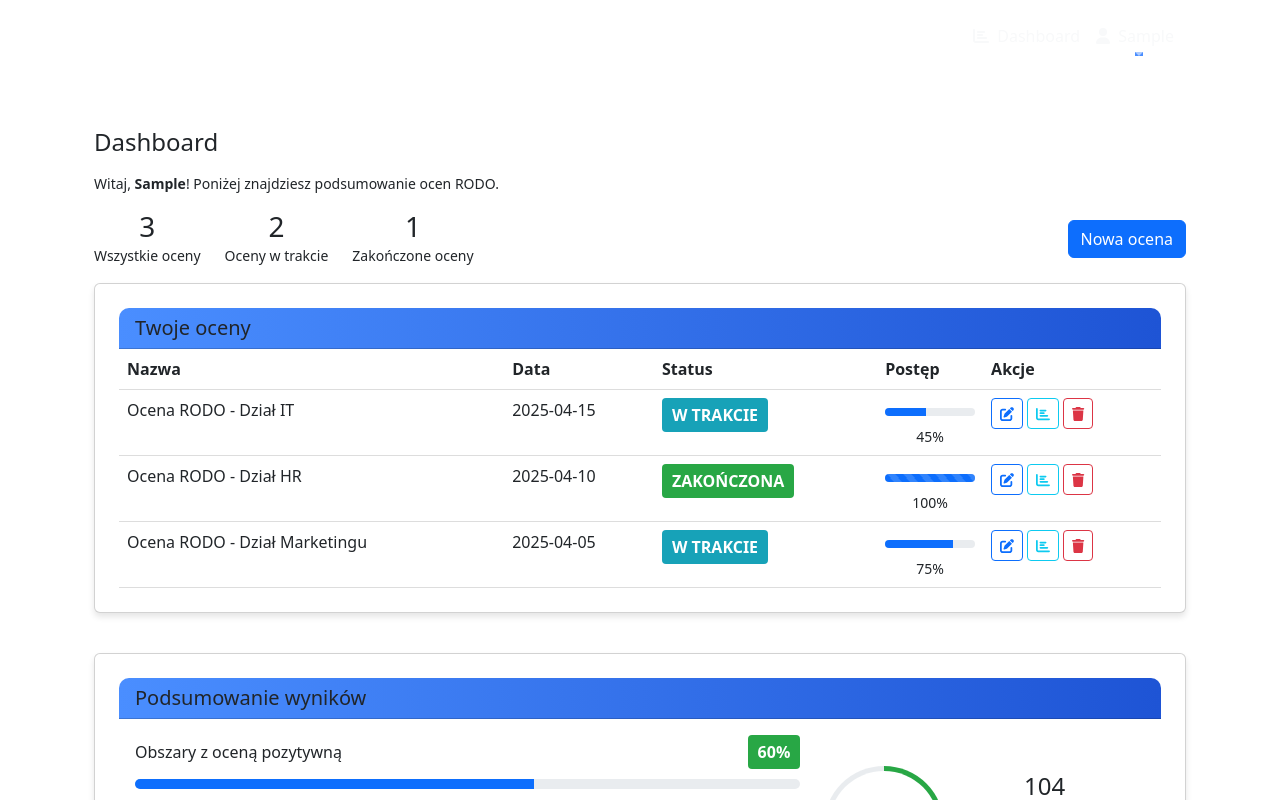
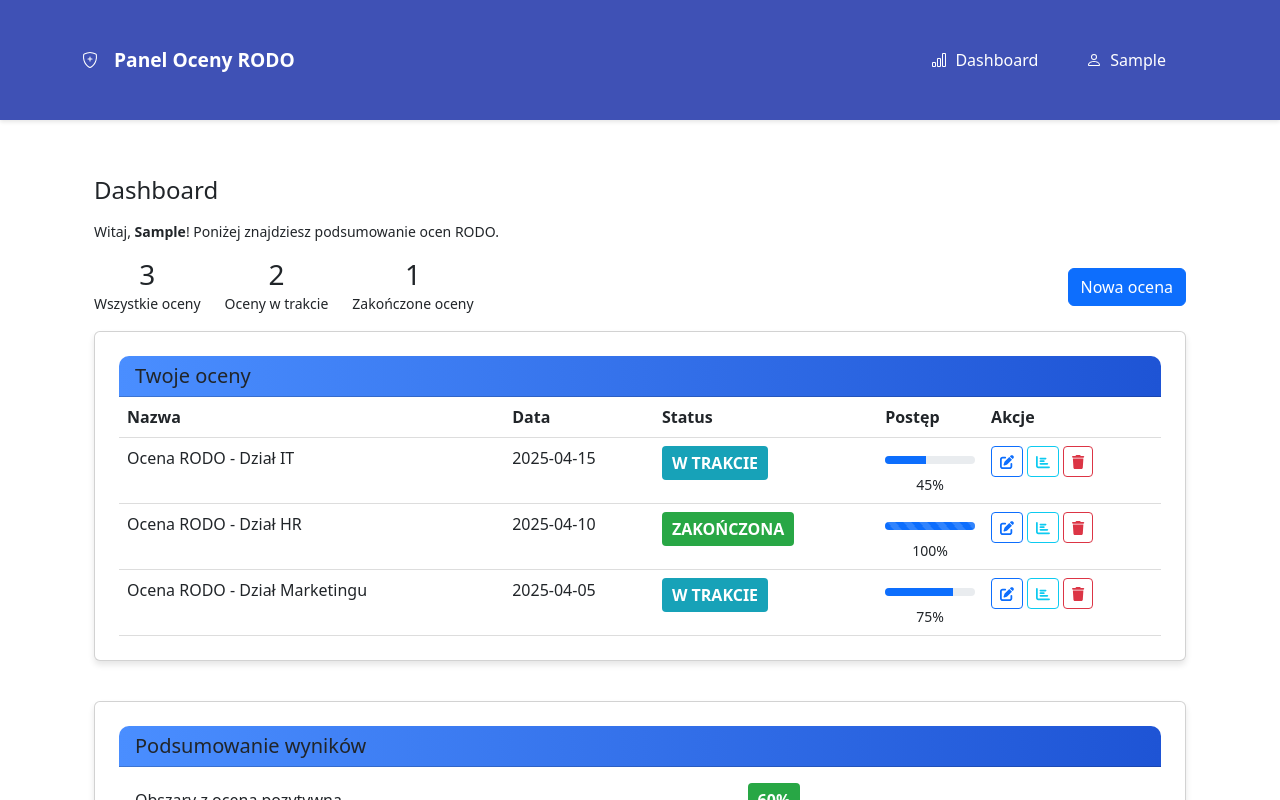
Before and after one commit to optiq-ai/rodo, a React (Create React App) app in the folder frontend/: page / in a window 1280 px wide. Both pictures are taken after typing "Sample", "Sample123" into the empty fields and a click on the button "Zaloguj się". Shown: the top 800 px of the page. Built offline with nearby package versions, Linux system fonts and the light colour scheme.

Commit message:
Poprawiono miganie komponentów dashboardu i widoczność navbaru

```diff
--- a/frontend/src/components/layout/Header.jsx
+++ b/frontend/src/components/layout/Header.jsx
@@ -1,9 +1,6 @@
 import React from 'react';
-import { Navbar, Nav, Container, NavDropdown } from 'react-bootstrap';
 import { Link, useNavigate } from 'react-router-dom';
 import { useAuth } from '../../hooks/useAuth';
-import { FontAwesomeIcon } from '@fortawesome/react-fontawesome';
-import { faUser, faCog, faSignOutAlt, faShieldAlt, faChartBar, faCreditCard } from '@fortawesome/free-solid-svg-icons';
 
 const Header = () => {
   const { currentUser, logout } = useAuth();
@@ -18,53 +15,105 @@ const Header = () => {
     }
   };
 
+  // Ikony zaimplementowane jako komponenty SVG
+  const ShieldIcon = () => (
+    <svg xmlns="http://www.w3.org/2000/svg" width="16" height="16" fill="currentColor" viewBox="0 0 16 16" className="icon">
+      <path d="M5.338 1.59a61.44 61.44 0 0 0-2.837.856.481.481 0 0 0-.328.39c-.554 4.157.726 7.19 2.253 9.188a10.725 10.725 0 0 0 2.287 2.233c.346.244.652.42.893.533.12.057.218.095.293.118a.55.55 0 0 0 .101.025.615.615 0 0 0 .1-.025c.076-.023.174-.061.294-.118.24-.113.547-.29.893-.533a10.726 10.726 0 0 0 2.287-2.233c1.527-1.997 2.807-5.031 2.253-9.188a.48.48 0 0 0-.328-.39c-.651-.213-1.75-.56-2.837-.855C9.552 1.29 8.531 1.067 8 1.067c-.53 0-1.552.223-2.662.524zM5.072.56C6.157.265 7.31 0 8 0s1.843.265 2.928.56c1.11.3 2.229.655 2.887.87a1.54 1.54 0 0 1 1.044 1.262c.596 4.477-.787 7.795-2.465 9.99a11.775 11.775 0 0 1-2.517 2.453 7.159 7.159 0 0 1-1.048.625c-.28.132-.581.24-.829.24s-.548-.108-.829-.24a7.158 7.158 0 0 1-1.048-.625 11.777 11.777 0 0 1-2.517-2.453C1.928 10.487.545 7.169 1.141 2.692A1.54 1.54 0 0 1 2.185 1.43 62.456 62.456 0 0 1 5.072.56z"/>
+      <path d="M8 4.5a.5.5 0 0 1 .5.5v1.5H10a.5.5 0 0 1 0 1H8.5V9a.5.5 0 0 1-1 0V7.5H6a.5.5 0 0 1 0-1h1.5V5a.5.5 0 0 1 .5-.5z"/>
+    </svg>
+  );
+
+  const ChartIcon = () => (
+    <svg xmlns="http://www.w3.org/2000/svg" width="16" height="16" fill="currentColor" viewBox="0 0 16 16" className="icon">
+      <path d="M4 11H2v3h2v-3zm5-4H7v7h2V7zm5-5v12h-2V2h2zm-2-1a1 1 0 0 0-1 1v12a1 1 0 0 0 1 1h2a1 1 0 0 0 1-1V2a1 1 0 0 0-1-1h-2zM6 7a1 1 0 0 1 1-1h2a1 1 0 0 1 1 1v7a1 1 0 0 1-1 1H7a1 1 0 0 1-1-1V7zm-5 4a1 1 0 0 1 1-1h2a1 1 0 0 1 1 1v3a1 1 0 0 1-1 1H2a1 1 0 0 1-1-1v-3z"/>
+    </svg>
+  );
+
+  const UserIcon = () => (
+    <svg xmlns="http://www.w3.org/2000/svg" width="16" height="16" fill="currentColor" viewBox="0 0 16 16" className="icon">
+      <path d="M8 8a3 3 0 1 0 0-6 3 3 0 0 0 0 6zm2-3a2 2 0 1 1-4 0 2 2 0 0 1 4 0zm4 8c0 1-1 1-1 1H3s-1 0-1-1 1-4 6-4 6 3 6 4zm-1-.004c-.001-.246-.154-.986-.832-1.664C11.516 10.68 10.289 10 8 10c-2.29 0-3.516.68-4.168 1.332-.678.678-.83 1.418-.832 1.664h10z"/>
+    </svg>
+  );
+
+  const CogIcon = () => (
+    <svg xmlns="http://www.w3.org/2000/svg" width="16" height="16" fill="currentColor" viewBox="0 0 16 16" className="icon">
+      <path d="M8 4.754a3.246 3.246 0 1 0 0 6.492 3.246 3.246 0 0 0 0-6.492zM5.754 8a2.246 2.246 0 1 1 4.492 0 2.246 2.246 0 0 1-4.492 0z"/>
+      <path d="M9.796 1.343c-.527-1.79-3.065-1.79-3.592 0l-.094.319a.873.873 0 0 1-1.255.52l-.292-.16c-1.64-.892-3.433.902-2.54 2.541l.159.292a.873.873 0 0 1-.52 1.255l-.319.094c-1.79.527-1.79 3.065 0 3.592l.319.094a.873.873 0 0 1 .52 1.255l-.16.292c-.892 1.64.901 3.434 2.541 2.54l.292-.159a.873.873 0 0 1 1.255.52l.094.319c.527 1.79 3.065 1.79 3.592 0l.094-.319a.873.873 0 0 1 1.255-.52l.292.16c1.64.893 3.434-.902 2.54-2.541l-.159-.292a.873.873 0 0 1 .52-1.255l.319-.094c1.79-.527 1.79-3.065 0-3.592l-.319-.094a.873.873 0 0 1-.52-1.255l.16-.292c.893-1.64-.902-3.433-2.541-2.54l-.292.159a.873.873 0 0 1-1.255-.52l-.094-.319zm-2.633.283c.246-.835 1.428-.835 1.674 0l.094.319a1.873 1.873 0 0 0 2.693 1.115l.291-.16c.764-.415 1.6.42 1.184 1.185l-.159.292a1.873 1.873 0 0 0 1.116 2.692l.318.094c.835.246.835 1.428 0 1.674l-.319.094a1.873 1.873 0 0 0-1.115 2.693l.16.291c.415.764-.42 1.6-1.185 1.184l-.291-.159a1.873 1.873 0 0 0-2.693 1.116l-.094.318c-.246.835-1.428.835-1.674 0l-.094-.319a1.873 1.873 0 0 0-2.692-1.115l-.292.16c-.764.415-1.6-.42-1.184-1.185l.159-.291A1.873 1.873 0 0 0 1.945 8.93l-.319-.094c-.835-.246-.835-1.428 0-1.674l.319-.094A1.873 1.873 0 0 0 3.06 4.377l-.16-.292c-.415-.764.42-1.6 1.185-1.184l.292.159a1.873 1.873 0 0 0 2.692-1.115l.094-.319z"/>
+    </svg>
+  );
+
+  const CreditCardIcon = () => (
+    <svg xmlns="http://www.w3.org/2000/svg" width="16" height="16" fill="currentColor" viewBox="0 0 16 16" className="icon">
+      <path d="M0 4a2 2 0 0 1 2-2h12a2 2 0 0 1 2 2v8a2 2 0 0 1-2 2H2a2 2 0 0 1-2-2V4zm2-1a1 1 0 0 0-1 1v1h14V4a1 1 0 0 0-1-1H2zm13 4H1v5a1 1 0 0 0 1 1h12a1 1 0 0 0 1-1V7z"/>
+      <path d="M2 10a1 1 0 0 1 1-1h1a1 1 0 0 1 1 1v1a1 1 0 0 1-1 1H3a1 1 0 0 1-1-1v-1z"/>
+    </svg>
+  );
+
+  const SignOutIcon = () => (
+    <svg xmlns="http://www.w3.org/2000/svg" width="16" height="16" fill="currentColor" viewBox="0 0 16 16" className="icon">
+      <path fillRule="evenodd" d="M10 12.5a.5.5 0 0 1-.5.5h-8a.5.5 0 0 1-.5-.5v-9a.5.5 0 0 1 .5-.5h8a.5.5 0 0 1 .5.5v2a.5.5 0 0 0 1 0v-2A1.5 1.5 0 0 0 9.5 2h-8A1.5 1.5 0 0 0 0 3.5v9A1.5 1.5 0 0 0 1.5 14h8a1.5 1.5 0 0 0 1.5-1.5v-2a.5.5 0 0 0-1 0v2z"/>
+      <path fillRule="evenodd" d="M15.854 8.354a.5.5 0 0 0 0-.708l-3-3a.5.5 0 0 0-.708.708L14.293 7.5H5.5a.5.5 0 0 0 0 1h8.793l-2.147 2.146a.5.5 0 0 0 .708.708l3-3z"/>
+    </svg>
+  );
+
   return (
     <header className="app-header">
-      <Container>
-        <Navbar expand="lg" variant="dark" className="p-0">
-          <Navbar.Brand as={Link} to={currentUser ? '/dashboard' : '/'} className="d-flex align-items-center">
-            <FontAwesomeIcon icon={faShieldAlt} className="me-2" />
-            <span className="app-title">Panel Oceny RODO</span>
-          </Navbar.Brand>
-          <Navbar.Toggle aria-controls="basic-navbar-nav" />
-          <Navbar.Collapse id="basic-navbar-nav">
-            <Nav className="ms-auto">
+      <div className="container">
+        <nav className="navbar">
+          <div className="navbar-brand">
+            <Link to={currentUser ? '/dashboard' : '/'} className="brand-link">
+              <ShieldIcon />
+              <span className="app-title">Panel Oceny RODO</span>
+            </Link>
+          </div>
+
+          <input type="checkbox" id="navbar-toggle-checkbox" className="navbar-toggle-checkbox" />
+          <label htmlFor="navbar-toggle-checkbox" className="navbar-toggle-label">
+            <span></span>
+          </label>
+
+          <div className="navbar-menu">
+            <div className="navbar-end">
               {currentUser ? (
                 <>
-                  <Nav.Link as={Link} to="/dashboard" className="text-light">
-                    <FontAwesomeIcon icon={faChartBar} className="me-1" /> Dashboard
-                  </Nav.Link>
-                  <NavDropdown
-                    title={
-                      <span className="text-light">
-                        <FontAwesomeIcon icon={faUser} className="me-1" /> {currentUser.username}
-                      </span>
-                    }
-                    id="basic-nav-dropdown"
-                    align="end"
-                  >
-                    <NavDropdown.Item as={Link} to="/settings">
-                      <FontAwesomeIcon icon={faCog} className="me-2" /> Ustawienia
-                    </NavDropdown.Item>
-                    <NavDropdown.Item as={Link} to="/settings/subscription">
-                      <FontAwesomeIcon icon={faCreditCard} className="me-2" /> Subskrypcja
-                    </NavDropdown.Item>
-                    <NavDropdown.Divider />
-                    <NavDropdown.Item onClick={handleLogout}>
-                      <FontAwesomeIcon icon={faSignOutAlt} className="me-2" /> Wyloguj
-                    </NavDropdown.Item>
-                  </NavDropdown>
+                  <Link to="/dashboard" className="navbar-item">
+                    <ChartIcon />
+                    <span>Dashboard</span>
+                  </Link>
+
+                  <div className="navbar-item has-dropdown">
+                    <div className="navbar-link">
+                      <UserIcon />
+                      <span>{currentUser.username}</span>
+                    </div>
+
+                    <div className="navbar-dropdown">
+                      <Link to="/settings" className="dropdown-item">
+                        <CogIcon />
+                        <span>Ustawienia</span>
+                      </Link>
+                      <Link to="/settings/subscription" className="dropdown-item">
+                        <CreditCardIcon />
+                        <span>Subskrypcja</span>
+                      </Link>
+                      <div className="dropdown-divider"></div>
+                      <button onClick={handleLogout} className="dropdown-item">
+                        <SignOutIcon />
+                        <span>Wyloguj</span>
+                      </button>
+                    </div>
+                  </div>
                 </>
               ) : (
                 <>
-                  <Nav.Link as={Link} to="/login" className="text-light">Logowanie</Nav.Link>
-                  <Nav.Link as={Link} to="/register" className="text-light">Rejestracja</Nav.Link>
+                  <Link to="/login" className="navbar-item">Logowanie</Link>
+                  <Link to="/register" className="navbar-item">Rejestracja</Link>
                 </>
               )}
-            </Nav>
-          </Navbar.Collapse>
-        </Navbar>
-      </Container>
+            </div>
+          </div>
+        </nav>
+      </div>
     </header>
   );
 };
--- a/frontend/src/index.css
+++ b/frontend/src/index.css
@@ -8,18 +8,209 @@ body {
   -moz-osx-font-smoothing: grayscale;
   background-color: #f5f7fa;
 }
-
 code {
   font-family: source-code-pro, Menlo, Monaco, Consolas, 'Courier New',
     monospace;
 }
 
-/* Styl dla nagłówka */
-.header {
+/* Styl dla nagłówka i nawigacji */
+.app-header {
   background-color: #3f51b5;
   color: white;
-  padding: 1rem;
+  padding: 0.5rem 0;
   box-shadow: 0 2px 4px rgba(0, 0, 0, 0.1);
+}
+
+.navbar {
+  display: flex;
+  justify-content: space-between;
+  align-items: center;
+  padding: 0.5rem 0;
+}
+
+.navbar-brand {
+  display: flex;
+  align-items: center;
+}
+
+.brand-link {
+  display: flex;
+  align-items: center;
+  color: white;
+  text-decoration: none;
+  font-weight: bold;
+  font-size: 1.2rem;
+}
+
+.app-title {
+  margin-left: 0.5rem;
+}
+
+.navbar-menu {
+  display: flex;
+}
+
+.navbar-end {
+  display: flex;
+  align-items: center;
+}
+
+.navbar-item {
+  color: white;
+  text-decoration: none;
+  padding: 0.5rem 1rem;
+  display: flex;
+  align-items: center;
+  position: relative;
+}
+
+.navbar-item:hover {
+  background-color: rgba(255, 255, 255, 0.1);
+  border-radius: 4px;
+}
+
+.icon {
+  margin-right: 0.5rem;
+}
+
+/* Dropdown menu */
+.has-dropdown {
+  position: relative;
+}
+
+.navbar-link {
+  color: white;
+  padding: 0.5rem 1rem;
+  cursor: pointer;
+  display: flex;
+  align-items: center;
+}
+
+.navbar-link:hover {
+  background-color: rgba(255, 255, 255, 0.1);
+  border-radius: 4px;
+}
+
+.navbar-dropdown {
+  display: none;
+  position: absolute;
+  right: 0;
+  top: 100%;
+  background-color: white;
+  border-radius: 4px;
+  box-shadow: 0 2px 5px rgba(0, 0, 0, 0.2);
+  min-width: 200px;
+  z-index: 100;
+}
+
+.has-dropdown:hover .navbar-dropdown {
+  display: block;
+}
+
+.dropdown-item {
+  display: flex;
+  align-items: center;
+  padding: 0.75rem 1rem;
+  color: #333;
+  text-decoration: none;
+  border: none;
+  background: none;
+  width: 100%;
+  text-align: left;
+  cursor: pointer;
+  font-size: 1rem;
+}
+
+.dropdown-item:hover {
+  background-color: #f5f5f5;
+}
+
+.dropdown-divider {
+  height: 1px;
+  background-color: #e0e0e0;
+  margin: 0.5rem 0;
+}
+
+/* Mobile navigation */
+.navbar-toggle-checkbox {
+  display: none;
+}
+
+.navbar-toggle-label {
+  display: none;
+  cursor: pointer;
+}
+
+.navbar-toggle-label span,
+.navbar-toggle-label span::before,
+.navbar-toggle-label span::after {
+  display: block;
+  background-color: white;
+  height: 2px;
+  width: 24px;
+  position: relative;
+}
+
+.navbar-toggle-label span::before,
+.navbar-toggle-label span::after {
+  content: '';
+  position: absolute;
+}
+
+.navbar-toggle-label span::before {
+  bottom: 8px;
+}
+
+.navbar-toggle-label span::after {
+  top: 8px;
+}
+
+@media (max-width: 768px) {
+  .navbar-toggle-label {
+    display: flex;
+    align-items: center;
+  }
+
+  .navbar-menu {
+    position: absolute;
+    top: 100%;
+    right: 0;
+    left: 0;
+    background-color: #3f51b5;
+    display: none;
+    flex-direction: column;
+    padding: 1rem;
+    box-shadow: 0 4px 6px rgba(0, 0, 0, 0.1);
+    z-index: 99;
+  }
+
+  .navbar-toggle-checkbox:checked ~ .navbar-menu {
+    display: flex;
+  }
+
+  .navbar-end {
+    flex-direction: column;
+    width: 100%;
+  }
+
+  .navbar-item {
+    padding: 0.75rem 0;
+  }
+
+  .navbar-dropdown {
+    position: static;
+    box-shadow: none;
+    display: none;
+    margin-left: 1rem;
+  }
+
+  .has-dropdown:hover .navbar-dropdown {
+    display: none;
+  }
+
+  .has-dropdown.active .navbar-dropdown {
+    display: block;
+  }
 }
 
 /* Styl dla stopki */
```
Also changed, not shown: frontend/src/animations.css (+17 -56 lines).
